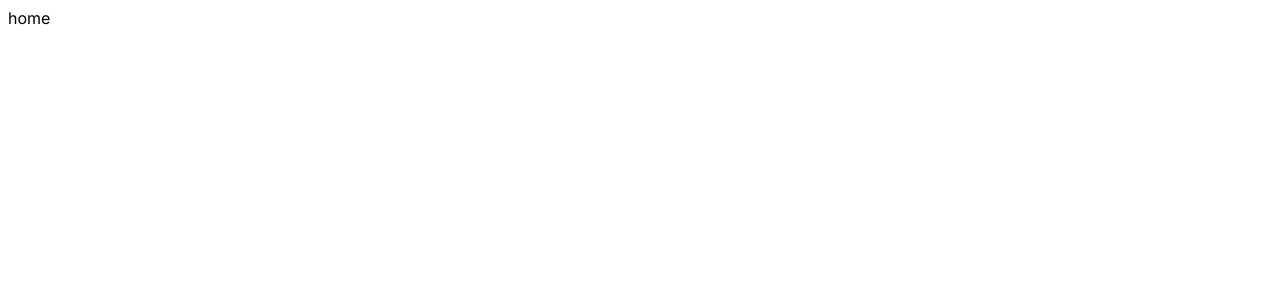
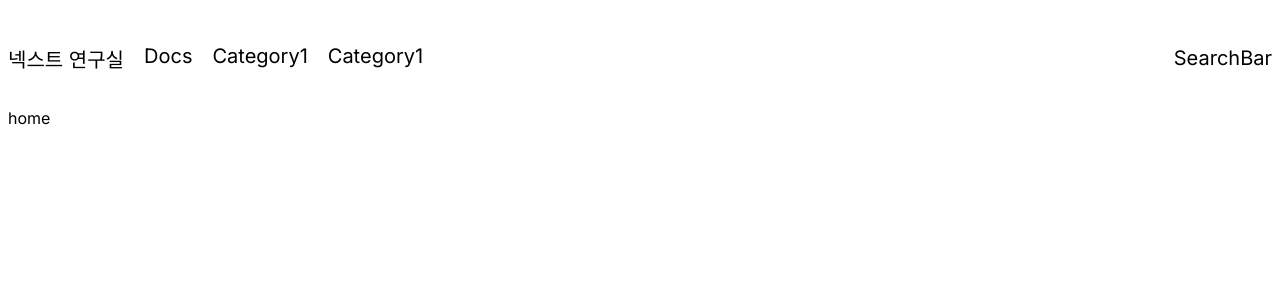
Before and after one commit to AppleTrick/NextLaboratory, a Next.js app: page / in a window 1280 px wide. Shown: the top 300 px of the page. Built offline with nearby package versions, Linux system fonts and the light colour scheme.

Commit message:
navbar 디자인

```diff
--- a/src/app/globals.css
+++ b/src/app/globals.css
@@ -1,35 +1,9 @@
-/* @import "prismjs/themes/prism.css"; */
-
-/* @tailwind base;
-@tailwind components;
-@tailwind utilities;
-
-:root {
-  --foreground-rgb: 0, 0, 0;
-  --background-start-rgb: 214, 219, 220;
-  --background-end-rgb: 255, 255, 255;
+body {
+  max-width: 100vw;
+  overflow-x: hidden;
 }
 
-@media (prefers-color-scheme: dark) {
-  :root {
-    --foreground-rgb: 255, 255, 255;
-    --background-start-rgb: 0, 0, 0;
-    --background-end-rgb: 0, 0, 0;
-  }
+a {
+  color: inherit;
+  text-decoration: none;
 }
-
-body {
-  color: rgb(var(--foreground-rgb));
-  background: linear-gradient(
-      to bottom,
-      transparent,
-      rgb(var(--background-end-rgb))
-    )
-    rgb(var(--background-start-rgb));
-}
-
-@layer utilities {
-  .text-balance {
-    text-wrap: balance;
-  }
-} */
--- a/src/app/layout.tsx
+++ b/src/app/layout.tsx
@@ -1,6 +1,7 @@
 import type { Metadata } from "next";
 import { Inter } from "next/font/google";
 import "./globals.css";
+import Navbar from "@/components/layout-component/navbar/Navbar";
 
 const inter = Inter({ subsets: ["latin"] });
 
@@ -16,7 +17,10 @@ export default function RootLayout({
 }>) {
   return (
     <html lang="en">
-      <body className={inter.className}>{children}</body>
+      <body className={inter.className}>
+        <Navbar />
+        {children}
+      </body>
     </html>
   );
 }
--- /dev/null
+++ b/src/components/layout-component/navbar/Navbar.tsx
@@ -0,0 +1,27 @@
+import Link from "next/link";
+import styles from "./navbar.module.css";
+import SearchBar from "../searchBar/SearchBar";
+
+const Navbar = () => {
+  return (
+    <div className={styles.container}>
+      <div className={styles.links}>
+        <div className={styles.logo}>넥스트 연구실</div>
+        <Link href="" className={styles.link}>
+          Docs
+        </Link>
+        <Link href="" className={styles.link}>
+          Category1
+        </Link>
+        <Link href="" className={styles.link}>
+          Category1
+        </Link>
+      </div>
+      <div className={styles.otherside}>
+        <SearchBar />
+      </div>
+    </div>
+  );
+};
+
+export default Navbar;
--- /dev/null
+++ b/src/components/layout-component/navbar/navbar.module.css
@@ -0,0 +1,26 @@
+.container {
+    display: flex;
+    align-items: center;
+    justify-content: space-between;
+    height: 100px;
+}
+
+.links{
+    display: flex;
+    gap: 20px;
+    font-size: 20px;
+}
+
+.logo{
+
+}
+
+.link{
+
+}
+
+.otherside{
+    display: flex;
+    gap: 20px;
+    font-size: 20px;
+}
--- /dev/null
+++ b/src/components/layout-component/searchBar/SearchBar.tsx
@@ -0,0 +1,5 @@
+const SearchBar = () => {
+  return <div>SearchBar</div>;
+};
+
+export default SearchBar;
```
Also changed, not shown: src/app/home.module.css (added), src/components/layout-component/searchBar/searchBar.module.css (added).
